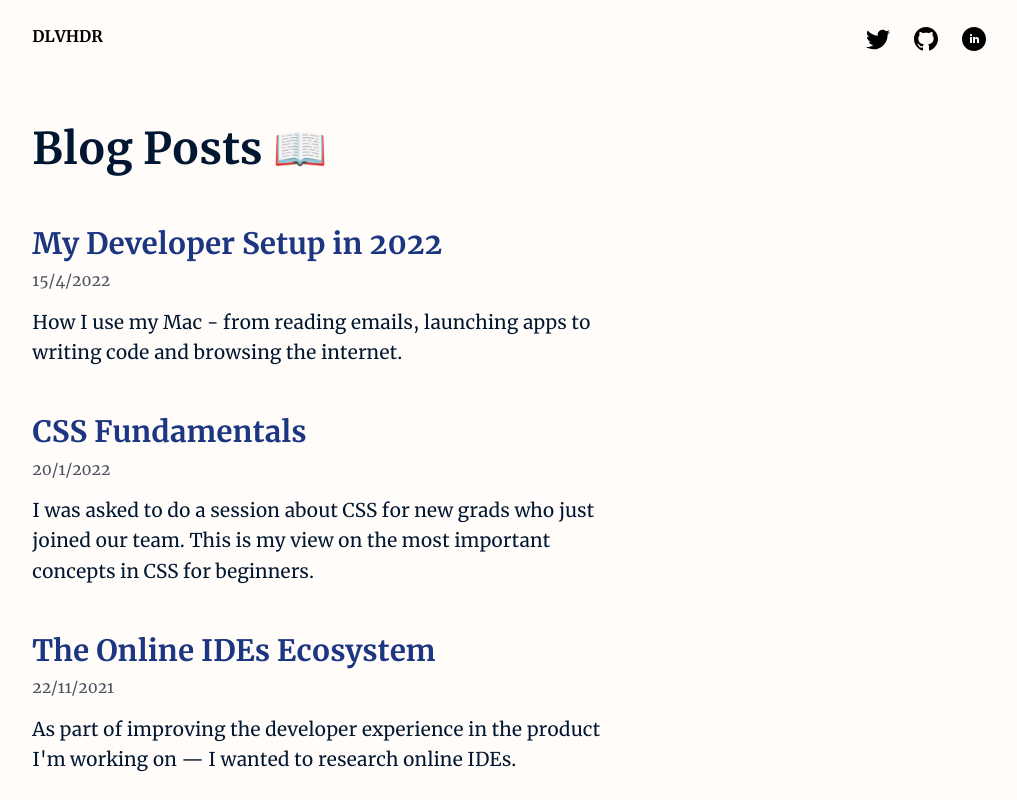
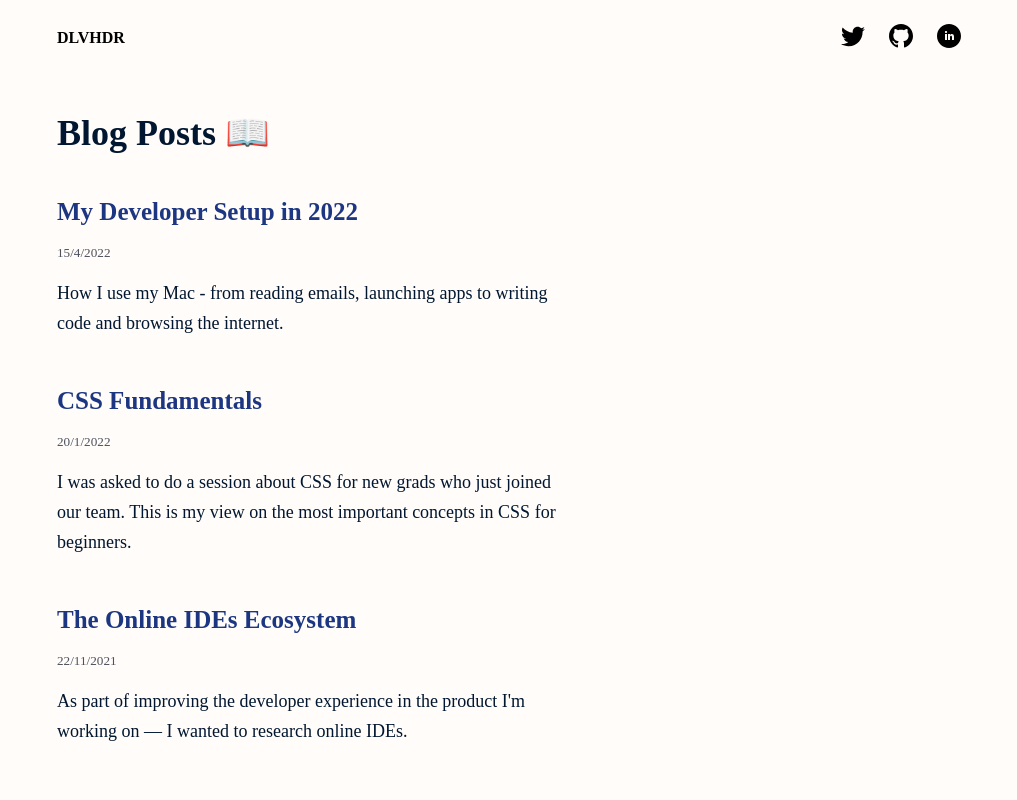
Before and after one commit to dlvhdr/dlvhdr.me, a Next.js app: page / in a window 1280 px wide. Shown: the top 800 px of the page, without its empty margins (131-1148 px from the left). Built offline with nearby package versions, Linux system fonts and the light colour scheme.

Commit message:
use rem where appropriate

```diff
--- a/components/BlockQuote/blockQuote.module.css
+++ b/components/BlockQuote/blockQuote.module.css
@@ -1,6 +1,6 @@
 .blockquote {
   background-color: var(--card-color);
-  padding: 8px 24px;
+  padding: 8px 32px;
   border-radius: 8px;
   overflow-x: auto;
   position: relative;
@@ -24,7 +24,7 @@
   background-color: var(--separator);
 }
 
-@media (max-width: 480px) {
+@media (max-width: 30rem) {
   .blockquote {
     margin-inline: 0;
   }
--- a/components/CodeBlock/codeBlock.module.css
+++ b/components/CodeBlock/codeBlock.module.css
@@ -1,4 +1,5 @@
 .root {
+  font-size: var(--16px);
   display: flex;
   flex-direction: column;
   gap: 0;
@@ -15,11 +16,14 @@
   border-radius: 4px 4px 0px 0px;
   padding: 4px 8px 0px 8px;
   font-size: 0.85em;
-  font-family: monospace;
+  font-family: Menlo, Consolas, Monaco, Liberation Mono, Lucida Console,
+    monospace;
   color: var(--dimmed-color);
 }
 
 .code {
+  font-family: Menlo, Consolas, Monaco, Liberation Mono, Lucida Console,
+    monospace;
   margin: 0;
   background-color: var(--code-bg-color);
   padding: 16px 24px;
--- a/components/Layout/layout.module.css
+++ b/components/Layout/layout.module.css
@@ -1,10 +1,12 @@
 .container {
-  padding: 24px 12px;
+  --main-content-inline-padding: 1rem;
+
+  padding: 24px 48px;
   height: 100vh;
   display: flex;
   flex-direction: column;
   margin: 0 auto;
-  max-width: var(--main-content-width);
+  max-width: 62.5rem;
   position: relative;
 }
 
@@ -55,19 +57,13 @@
   letter-spacing: 0.1em;
 }
 
-@media only screen and (max-width: 1000px) {
-  .container {
-    padding: 24px;
-  }
-}
-
-@media only screen and (max-width: 480px) {
+@media only screen and (max-width: 30rem) {
   .container {
     padding: var(--main-content-inline-padding);
   }
 
   .header {
-    font-size: 1.4em;
+    font-size: var(--22px);
   }
 
   .nav {
--- a/components/PostPreview/PostPreview.tsx
+++ b/components/PostPreview/PostPreview.tsx
@@ -19,8 +19,8 @@ export default function PostPreview({
 }: PostPreviewProps) {
   return (
     <li className={styles.root}>
-      <div className={styles.title}>
-        <h2>
+      <div className={styles.titleContainer}>
+        <h2 className={styles.titleText}>
           <Link href={`/posts/${id}`} passHref={true}>
             <a>{title}</a>
           </Link>
@@ -29,7 +29,7 @@ export default function PostPreview({
           <Date dateString={date} />
         </span>
       </div>
-      <p>{preface}</p>
+      <p className={styles.preface}>{preface}</p>
     </li>
   );
 }
--- a/components/PostPreview/postPreview.module.css
+++ b/components/PostPreview/postPreview.module.css
@@ -1,18 +1,16 @@
 .root {
-  max-width: 600px;
+  max-width: 32rem;
 }
 
-.title {
+.titleContainer {
   margin-bottom: 12px;
 }
 
-.root h3 {
-  color: var(--primary-color);
-  margin: 0px;
+.titleText {
+  margin-top: 8px;
+  margin-bottom: var(--8px);
 }
 
-.root h2 {
-  margin-top: 8px;
-  margin-bottom: 16px;
-  margin-bottom: 0px;
+.preface {
+  font-size: var(--18px);
 }
--- a/pages/index.module.css
+++ b/pages/index.module.css
@@ -27,17 +27,17 @@
 .separator {
   width: 1px;
   background: var(--separator);
-  margin: 0px 2em;
+  margin: 0px var(--32px);
 }
 
 .title {
   font-weight: bold;
-  font-size: 3em;
+  font-size: var(--48px);
   margin: 0;
 }
 
 .description {
-  font-size: 1.6em;
+  font-size: var(--25px);
 }
 
 @media only screen and (max-width: 800px) {
--- a/pages/posts/post.module.css
+++ b/pages/posts/post.module.css
@@ -1,17 +1,18 @@
 .content {
+  font-size: var(--20px);
+  max-width: 55rem;
   padding: 24px 0px;
   word-break: break-word;
 }
 
 .content p {
-  margin-block: 24px;
-  line-height: calc(1em + 0.725rem);
+  margin-block: var(--24px);
 }
 
 .content ul {
   list-style-type: disc;
   padding-left: 40px;
-  margin-top: 16px;
+  margin-top: var(--16px);
 }
 
 .content ul p {
@@ -19,7 +20,7 @@
 }
 
 .content img {
-  margin-block: 24px;
+  margin-block: var(--24px);
 }
 
 .content figure {
@@ -27,17 +28,16 @@
   display: flex;
   flex-direction: column;
   gap: 8px;
-  margin-block: 24px;
+  margin-block: var(--24px);
 }
 
 .title {
   margin: 0;
-  line-height: 1;
 }
 
 .content h3 {
-  margin-top: 36px;
-  margin-bottom: 12px;
+  margin-top: var(--36px);
+  margin-bottom: var(--12px);
 }
 
 .content li {
@@ -55,6 +55,6 @@
 .header {
   display: flex;
   flex-direction: column;
-  margin-bottom: 24px;
-  gap: 12px;
+  margin-bottom: var(--24px);
+  gap: var(--8px);
 }
--- a/styles/global.css
+++ b/styles/global.css
@@ -55,6 +55,25 @@
 }
 
 :root {
+  --8px: 0.5rem;
+  --10px: 0.625rem;
+  --12px: 0.75rem;
+  --14px: 0.875rem;
+  --15px: 0.9375rem;
+  --16px: 1rem;
+  --17px: 1.0625rem;
+  --18px: 1.125rem;
+  --19px: 1.1875rem;
+  --20px: 1.25rem;
+  --21px: 1.3125rem;
+  --23px: 1.4375rem;
+  --24px: 1.5rem;
+  --25px: 1.5625rem;
+  --32px: 2rem;
+  --36px: 2.25rem;
+  --48px: 3rem;
+  --64px: 4rem;
+
   --bg-color: #fffcf9;
   --card-color: #f6f4f4;
   --separator: #bfc0c9;
@@ -64,8 +83,8 @@
   --accent-color: #1c3682;
   --light-accent-color: #2f54c2;
   --code-bg-color: #f6f4f4;
-  --main-content-width: 80ch;
-  --main-content-inline-padding: 16px;
+
+  --main-content-inline-padding: var(--16px);
 }
 
 @counter-style arrow-right {
@@ -76,11 +95,12 @@
 
 html,
 body {
-  font-family: "Merriweather", serif;
+  font-family: Iowan Old Style, Apple Garamond, Baskerville, Times New Roman,
+    Droid Serif, Times, Source Serif Pro, serif, Apple Color Emoji,
+    Segoe UI Emoji, Segoe UI Symbol;
   padding: 0;
   margin: 0;
   line-height: 1.6;
-  font-size: 19px;
   background-color: var(--bg-color);
   min-height: 100vh;
   color: var(--primary-color);
@@ -88,6 +108,7 @@ body {
 
 * {
   box-sizing: border-box;
+  line-height: calc(1em + var(--12px));
   -webkit-font-smoothing: antialiased;
 }
 
@@ -99,15 +120,15 @@ h6 {
 }
 
 h1 {
-  font-size: 2.3em;
+  font-size: var(--36px);
 }
 
 h2 {
-  font-size: 1.55em;
-  line-height: 1.4em;
+  font-size: var(--25px);
+  line-height: var(--23px);
   color: var(--accent-color);
-  margin-top: 64px;
-  margin-bottom: 12px;
+  margin-top: var(--64px);
+  margin-bottom: var(--12px);
 }
 
 h2 a {
@@ -120,38 +141,38 @@ h2 a:hover {
 }
 
 h3 {
-  font-size: 1.3em;
-  line-height: 1.3em;
-  margin-top: 36px;
-  margin-bottom: 12px;
+  font-size: var(--21px);
+  line-height: var(--21px);
+  margin-top: var(--36px);
+  margin-bottom: var(--12px);
 }
 
 h4 {
-  font-size: 1.1em;
-  line-height: 1.1em;
-  margin-top: 24px;
-  margin-bottom: 12px;
+  font-size: var(--18px);
+  line-height: var(--18px);
+  margin-top: var(--24px);
+  margin-bottom: var(--12px);
 }
 
 h5 {
-  font-size: 1.05em;
-  margin-bottom: 12px;
+  font-size: var(--17px);
+  margin-bottom: var(--12px);
 }
 
 h6 {
-  font-size: 1.02em;
-  line-height: 1.1em;
+  font-size: var(--16px);
+  line-height: var(--18px);
 }
 
 a {
   color: var(--pop-color);
   font-weight: bold;
-  text-decoration: underline 0.15em rgba(0, 0, 0, 0);
+  text-decoration: underline 0.15rem rgba(0, 0, 0, 0);
   transition: text-decoration-color 300ms;
 }
 
 a:hover {
-  text-decoration: underline 0.15em;
+  text-decoration: underline 0.15rem;
   text-decoration-color: var(--pop-color);
 }
 
@@ -166,5 +187,5 @@ ul {
 }
 
 li {
-  margin-bottom: 12px;
+  margin-bottom: var(--12px);
 }
```
